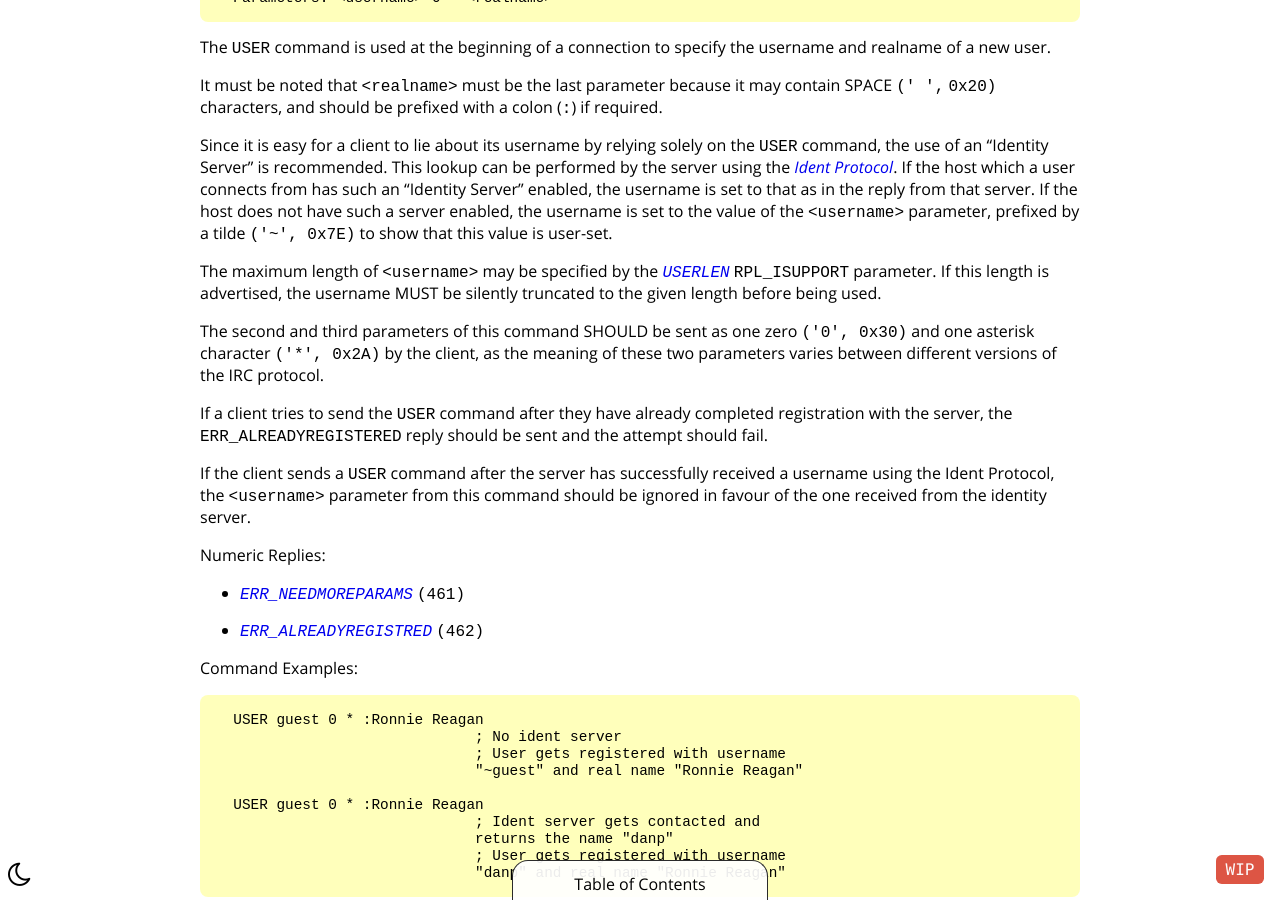
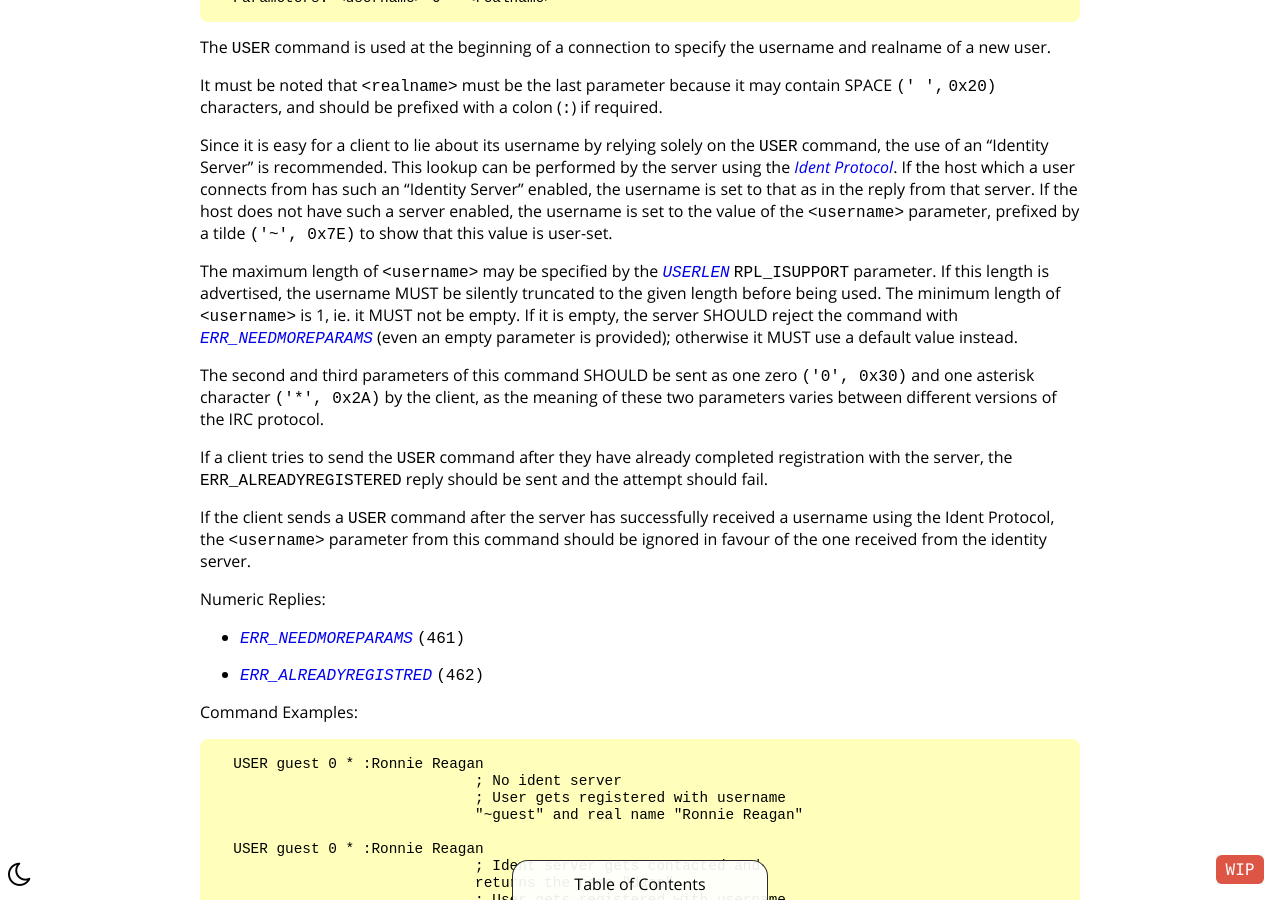
Before and after one commit to ircdocs/modern-irc, a Jekyll site: the page built from index.md, in a window 1280 px wide and 900 px high, scrolled down 15788 px. Built offline with Jekyll 4.4.1, drawn with Linux system fonts in a browser that asks for light colours.

Commit message:
Specify realnames must not be empty.
All known servers reject ERR_NEEDMOREPARAMS, except ircu2, which uses a
default value.

```diff
--- a/index.md
+++ b/index.md
@@ -708,6 +708,7 @@ It must be noted that `<realname>` must be the last parameter because it may con
 Since it is easy for a client to lie about its username by relying solely on the `USER` command, the use of an "Identity Server" is recommended. This lookup can be performed by the server using the [Ident Protocol](http://tools.ietf.org/html/rfc1413). If the host which a user connects from has such an "Identity Server" enabled, the username is set to that as in the reply from that server. If the host does not have such a server enabled, the username is set to the value of the `<username>` parameter, prefixed by a tilde `('~', 0x7E)` to show that this value is user-set.
 
 The maximum length of `<username>` may be specified by the [`USERLEN`](#userlen-parameter) `RPL_ISUPPORT` parameter. If this length is advertised, the username MUST be silently truncated to the given length before being used.
+The minimum length of `<username>` is 1, ie. it MUST not be empty. If it is empty, the server SHOULD reject the command with [`ERR_NEEDMOREPARAMS`](#errneedmoreparams-461) (even an empty parameter is provided); otherwise it MUST use a default value instead.
 
 The second and third parameters of this command SHOULD be sent as one zero `('0', 0x30)` and one asterisk character `('*', 0x2A)` by the client, as the meaning of these two parameters varies between different versions of the IRC protocol.
 
```
